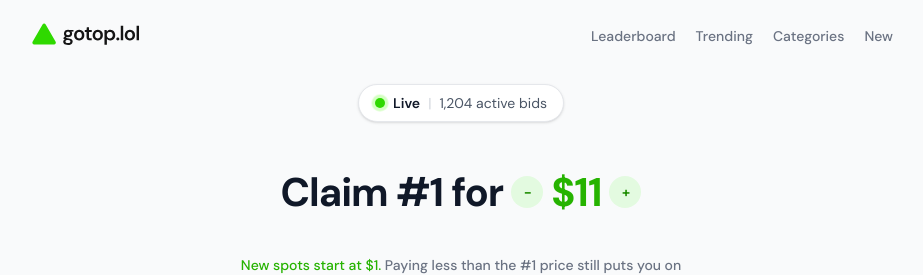
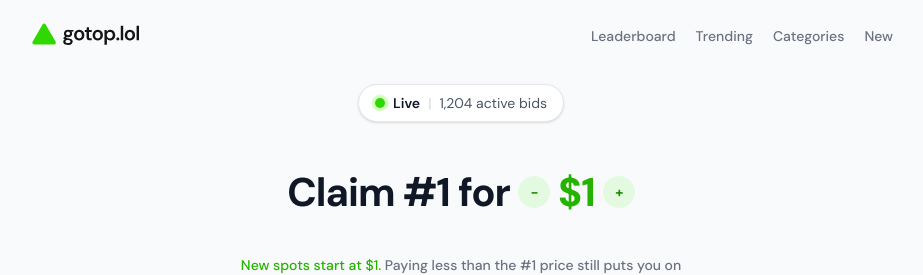
Before and after one commit to realmannerd-afk/gotop, a Next.js app: page / in a window 1280 px wide. Shown: the top 275 px of the page, without its empty margins (179-1102 px from the left). Built offline with nearby package versions, Linux system fonts and the light colour scheme; no server answers; the database is empty.

Commit message:
Fix default top bid starting at 10

```diff
--- a/src/app/page.tsx
+++ b/src/app/page.tsx
@@ -11,7 +11,7 @@ export default async function Home() {
     getLeaderboard()
   ]);
 
-  const topBid = leaderboard.length > 0 ? leaderboard[0].currentBid : 10;
+  const topBid = leaderboard.length > 0 ? leaderboard[0].currentBid : 0;
   const topProducts = leaderboard; // Show all products on homepage just like outbid
 
   return (
--- a/src/components/OutbidHero.tsx
+++ b/src/components/OutbidHero.tsx
@@ -7,7 +7,7 @@ import { Loader2 } from 'lucide-react';
 
 export function OutbidHero({ currentHighestBid }: { currentHighestBid: number }) {
   const router = useRouter();
-  const [bid, setBid] = useState(currentHighestBid + 1);
+  const [bid, setBid] = useState(Math.max(1, currentHighestBid + 1));
   const [url, setUrl] = useState('');
 
   const [categories, setCategories] = useState<string[]>([]);
```
